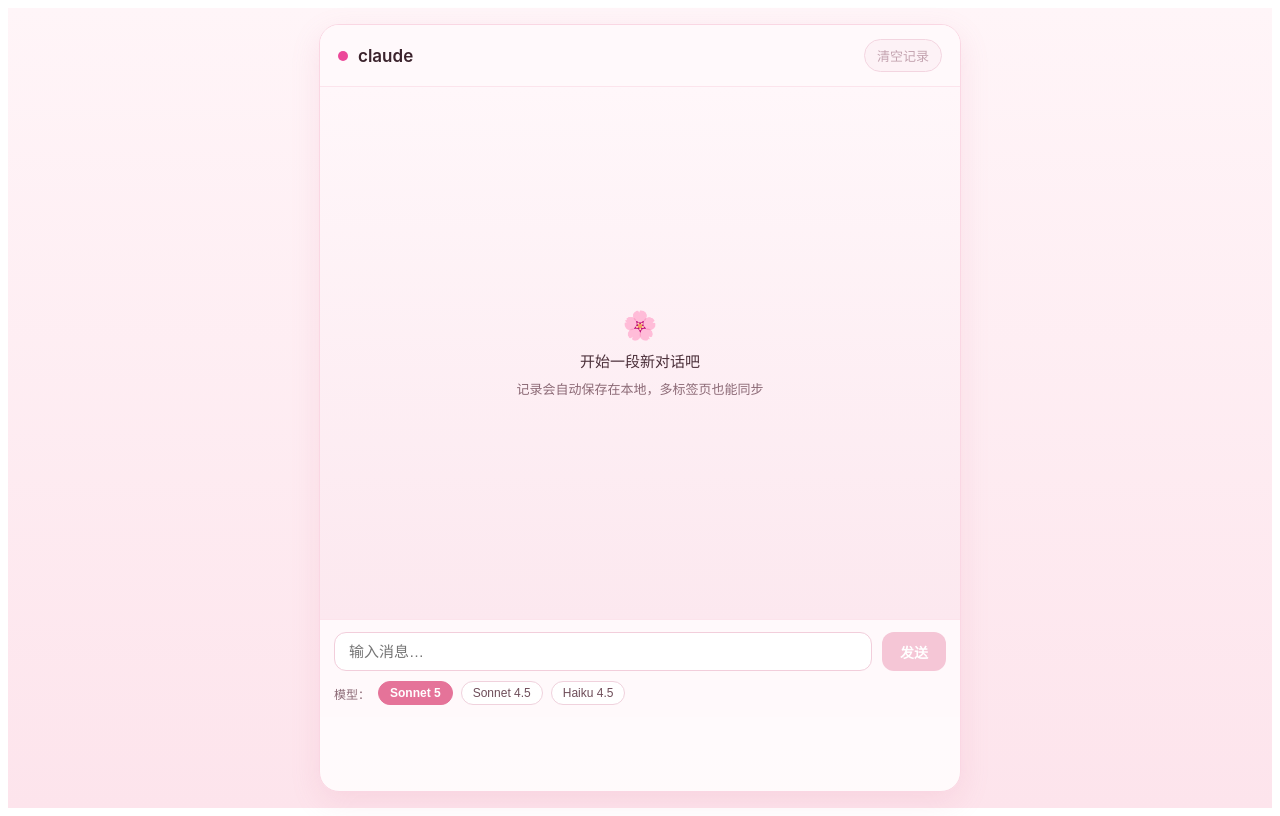
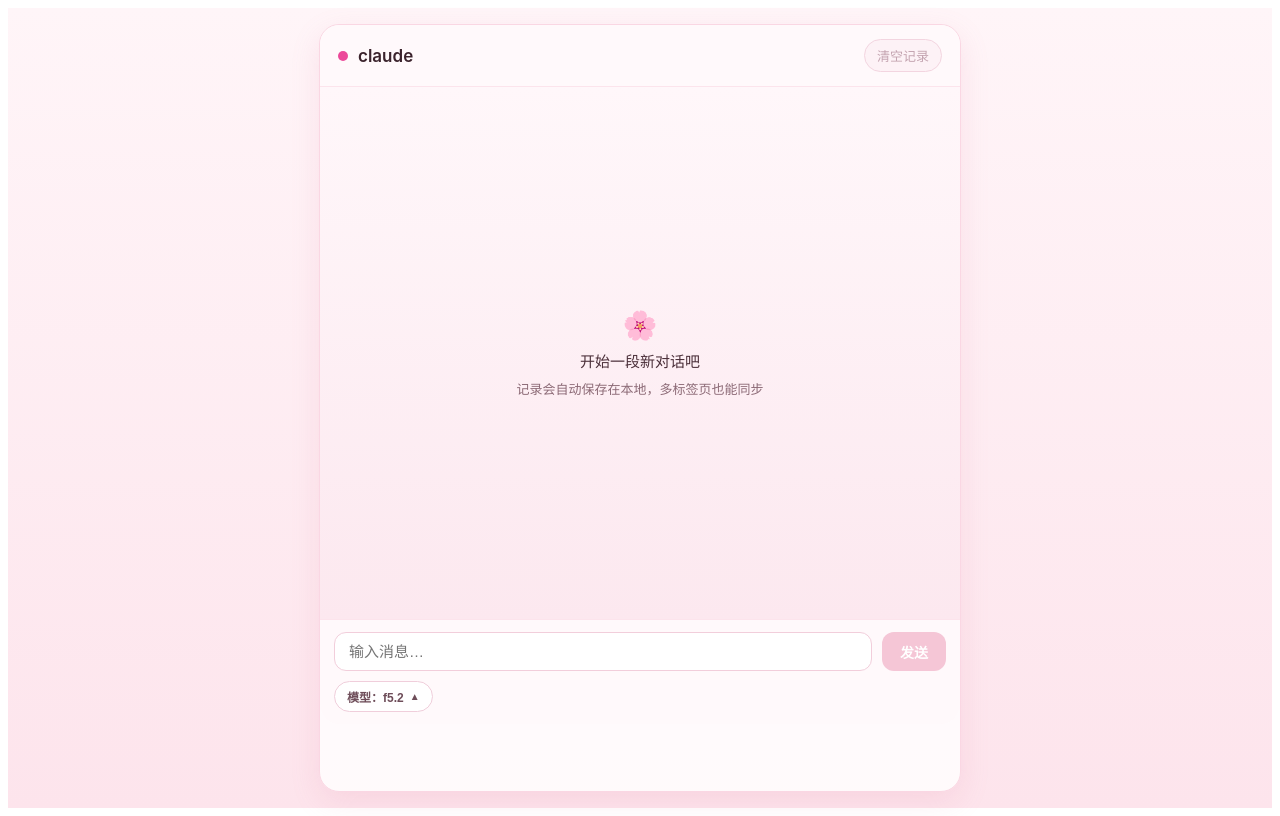
Before and after one commit to an0507/my-claude-frontend, a React (Vite) app: page / in a window 1280 px wide. Built offline with nearby package versions, Linux system fonts and the light colour scheme.

Commit message:
Update model options and add menu functionality

```diff
--- a/src/App.jsx
+++ b/src/App.jsx
@@ -4,11 +4,13 @@ const BACKEND_URL = 'https://my-claude-backend.onrender.com';
 const STORAGE_KEY = 'my_claude_chat_messages_v1';
 const MODEL_STORAGE_KEY = 'my_claude_selected_model_v1';
 
-// 你可以按自己账号可用的 Claude 模型名增减这里
 const MODEL_OPTIONS = [
-  { label: 'Sonnet 5', value: 'claude-sonnet-5' },
-  { label: 'Sonnet 4.5', value: 'claude-sonnet-4-5' },
-  { label: 'Haiku 4.5', value: 'claude-haiku-4-5' },
+  { label: 'f5.2', fullName: 'Claude Fable 5.2', value: 'claude-fable-5-2' },
+  { label: 'o5.5', fullName: 'Claude Opus 5.5', value: 'claude-opus-5-5' },
+  { label: 'f5.1', fullName: 'Claude Fable 5.1', value: 'claude-fable-5-1' },
+  { label: 'f5', fullName: 'Claude Fable 5', value: 'claude-fable-5' },
+  { label: 'o5', fullName: 'Claude Opus 5', value: 'claude-opus-5' },
+  { label: 'o4.6', fullName: 'Claude Opus 4.6', value: 'claude-opus-4-6' },
 ];
 
 function App() {
@@ -27,9 +29,14 @@ function App() {
       return MODEL_OPTIONS[0].value;
     }
   });
+  const [menuOpen, setMenuOpen] = useState(false);
   const [input, setInput] = useState('');
   const [loading, setLoading] = useState(false);
   const bottomRef = useRef(null);
+  const modelMenuRef = useRef(null);
+
+  const currentModelObj =
+    MODEL_OPTIONS.find((m) => m.value === selectedModel) || MODEL_OPTIONS[0];
 
   useEffect(() => {
     try {
@@ -66,6 +73,18 @@ function App() {
     bottomRef.current?.scrollIntoView({ behavior: 'smooth' });
   }, [messages, loading]);
 
+  // 点击菜单外部时自动收起下拉列表
+  useEffect(() => {
+    if (!menuOpen) return;
+    function handleOutsideClick(e) {
+      if (modelMenuRef.current && !modelMenuRef.current.contains(e.target)) {
+        setMenuOpen(false);
+      }
+    }
+    document.addEventListener('pointerdown', handleOutsideClick);
+    return () => document.removeEventListener('pointerdown', handleOutsideClick);
+  }, [menuOpen]);
+
   function clearMessages() {
     if (loading || messages.length === 0) return;
     setMessages([]);
@@ -75,6 +94,7 @@ function App() {
   async function sendMessage() {
     if (!input.trim() || loading) return;
 
+    setMenuOpen(false);
     const userMessage = { role: 'user', content: input.trim() };
     const nextMessages = [...messages, userMessage];
 
@@ -167,7 +187,7 @@ function App() {
           border: '1px solid #fad7e3',
           display: 'flex',
           flexDirection: 'column',
-          overflow: 'hidden',
+          overflow: 'visible',
         }}
       >
         {/* 顶部栏 */}
@@ -179,6 +199,7 @@ function App() {
             padding: '14px 18px',
             borderBottom: '1px solid #fce4ec',
             background: '#fff9fb',
+            borderRadius: '20px 20px 0 0',
           }}
         >
           <div style={{ display: 'flex', alignItems: 'center', gap: 10 }}>
@@ -294,7 +315,7 @@ function App() {
           <div ref={bottomRef} />
         </div>
 
-        {/* 底部输入栏 + 下方切换模型按钮 */}
+        {/* 底部输入栏 + 下方单个模型选择按钮 */}
         <div
           style={{
             display: 'flex',
@@ -303,6 +324,7 @@ function App() {
             padding: '12px 14px',
             borderTop: '1px solid #fce4ec',
             background: '#fff9fb',
+            borderRadius: '0 0 20px 20px',
           }}
         >
           <div style={{ display: 'flex', gap: 10 }}>
@@ -341,40 +363,82 @@ function App() {
             </button>
           </div>
 
-          {/* 输入消息下方的模型切换按钮 */}
+          {/* 单个模型按钮 + 点开后手动选择 */}
+          <div ref={modelMenuRef} style={{ position: 'relative', alignSelf: 'flex-start' }}>
+            {menuOpen && (
               <div
                 style={{
+                  position: 'absolute',
+                  bottom: 'calc(100% + 8px)',
+                  left: 0,
+                  minWidth: 190,
+                  background: '#ffffff',
+                  border: '1px solid #f0cedb',
+                  borderRadius: 14,
+                  boxShadow: '0 10px 25px rgba(219, 112, 147, 0.18)',
+                  padding: 6,
+                  zIndex: 30,
                   display: 'flex',
-              alignItems: 'center',
-              gap: 8,
-              flexWrap: 'wrap',
+                  flexDirection: 'column',
+                  gap: 2,
                 }}
               >
-            <span style={{ fontSize: 12, color: '#8c6a76' }}>模型：</span>
                 {MODEL_OPTIONS.map((item) => {
                   const active = selectedModel === item.value;
                   return (
                     <button
                       key={item.value}
                       type="button"
-                  disabled={loading}
-                  onClick={() => setSelectedModel(item.value)}
+                      onClick={() => {
+                        setSelectedModel(item.value);
+                        setMenuOpen(false);
+                      }}
                       style={{
-                    padding: '4px 11px',
-                    fontSize: 12,
+                        display: 'flex',
+                        justifyContent: 'space-between',
+                        alignItems: 'center',
+                        padding: '8px 12px',
+                        borderRadius: 10,
+                        border: 'none',
+                        background: active ? '#ffe8f0' : 'transparent',
+                        color: active ? '#be185d' : '#3b232c',
                         fontWeight: active ? 600 : 400,
-                    borderRadius: 999,
-                    border: active ? '1px solid #e57399' : '1px solid #f0d2dd',
-                    background: active ? '#e57399' : '#ffffff',
-                    color: active ? '#ffffff' : '#6e4d59',
-                    cursor: loading ? 'not-allowed' : 'pointer',
-                    transition: 'all 0.15s ease',
+                        fontSize: 13,
+                        cursor: 'pointer',
+                        textAlign: 'left',
                       }}
                     >
-                  {item.label}
+                      <span>{item.label}</span>
+                      <span style={{ fontSize: 11, color: '#9a7b86' }}>
+                        {active ? '✓' : ''}
+                      </span>
                     </button>
                   );
                 })}
+              </div>
+            )}
+
+            <button
+              type="button"
+              disabled={loading}
+              onClick={() => setMenuOpen((prev) => !prev)}
+              style={{
+                display: 'inline-flex',
+                alignItems: 'center',
+                gap: 6,
+                padding: '6px 12px',
+                fontSize: 12,
+                fontWeight: 600,
+                borderRadius: 999,
+                border: '1px solid #f0cedb',
+                background: '#ffffff',
+                color: '#6e4d59',
+                cursor: loading ? 'not-allowed' : 'pointer',
+              }}
+            >
+              <span>模型：{currentModelObj.label}</span>
+              <span style={{ fontSize: 10 }}>{menuOpen ? '▼' : '▲'}</span>
+            </button>
           </div>
         </div>
       </div>
```
Lines whose indentation alone changed are shown as unchanged.
